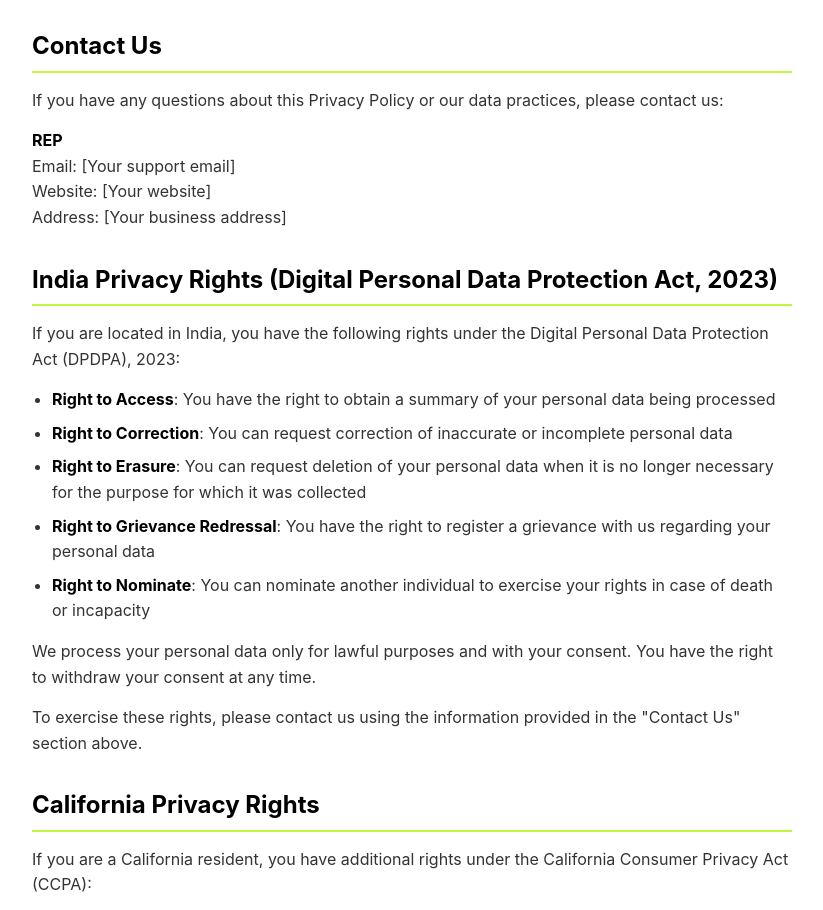
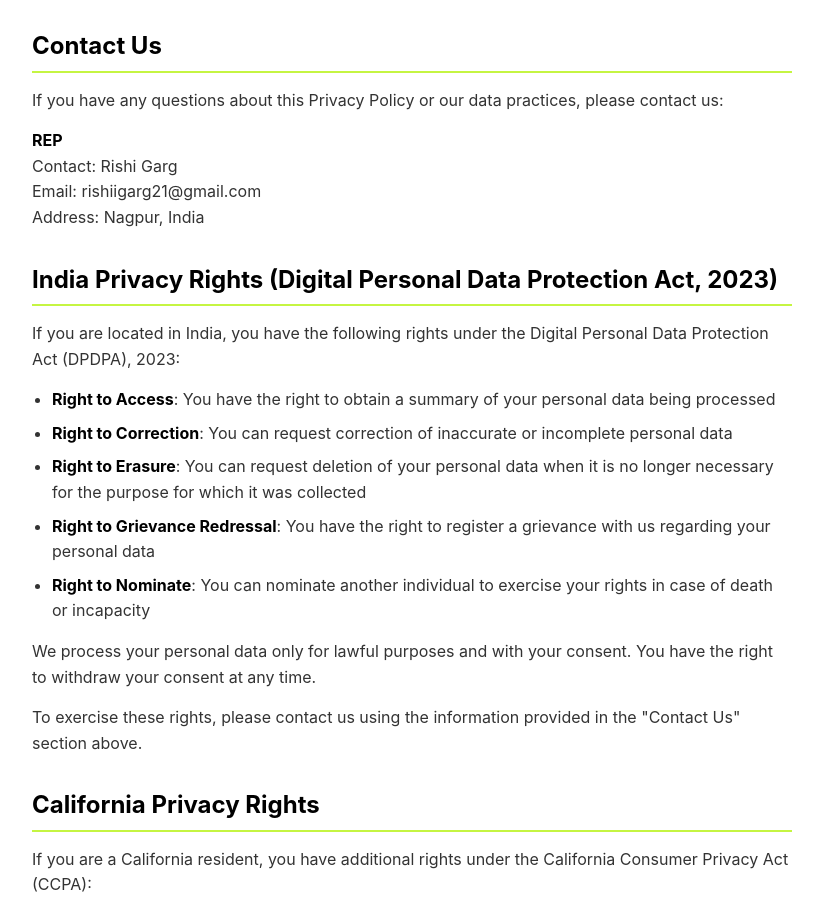
Before and after one commit to rishiigarg/rep-legal, a plain HTML site: page privacy-policy.html in a window 1280 px wide. Shown: the part 6191-7101 px from the top of the page, without its empty margins (228-1051 px from the left). Drawn offline with Linux system fonts and the light colour scheme.

Commit message:
Update privacy-policy.html

```diff
--- a/privacy-policy.html
+++ b/privacy-policy.html
@@ -288,9 +288,9 @@
     <h2>Contact Us</h2>
     <p>If you have any questions about this Privacy Policy or our data practices, please contact us:</p>
     <p><strong>REP</strong><br>
-    Email: [Your support email]<br>
-    Website: [Your website]<br>
-    Address: [Your business address]</p>
+    Contact: Rishi Garg<br>
+    Email: rishiigarg21@gmail.com<br>
+    Address: Nagpur, India</p>
 
     <h2>India Privacy Rights (Digital Personal Data Protection Act, 2023)</h2>
     <p>If you are located in India, you have the following rights under the Digital Personal Data Protection Act (DPDPA), 2023:</p>
```
